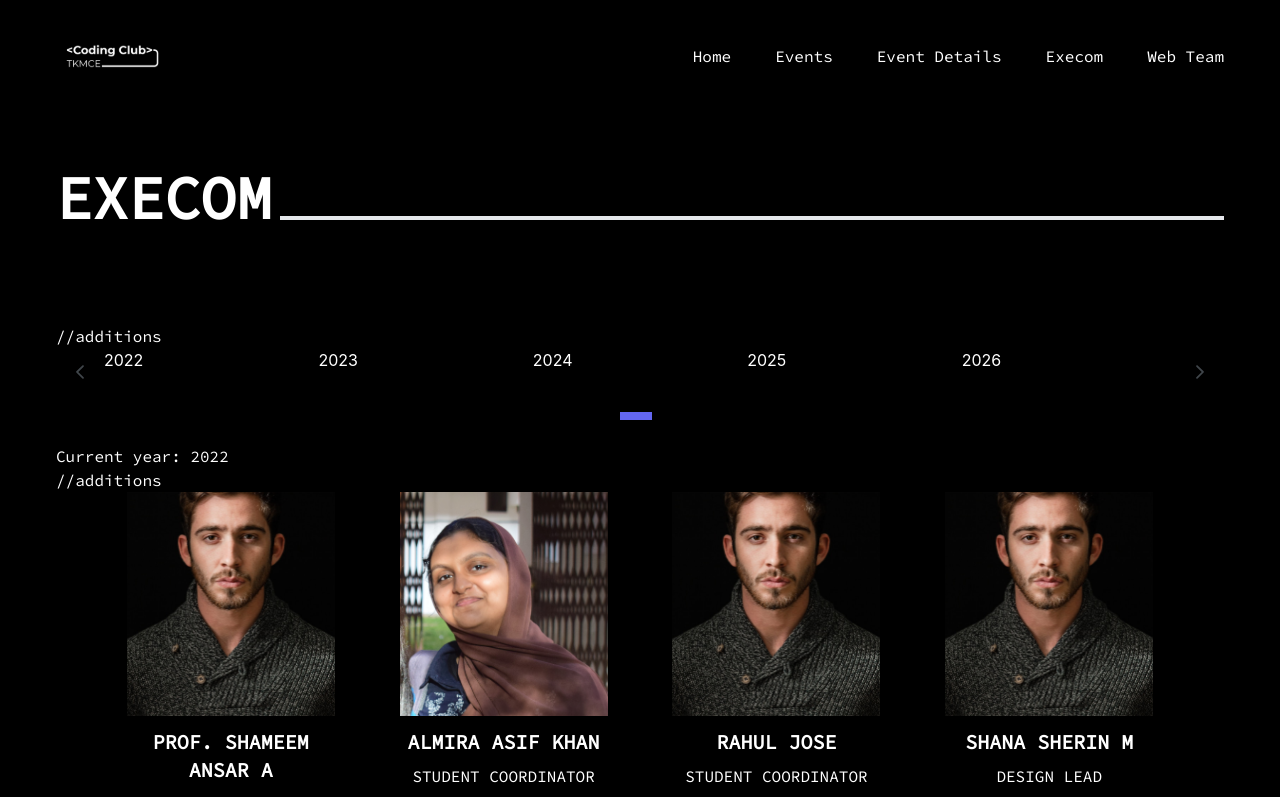
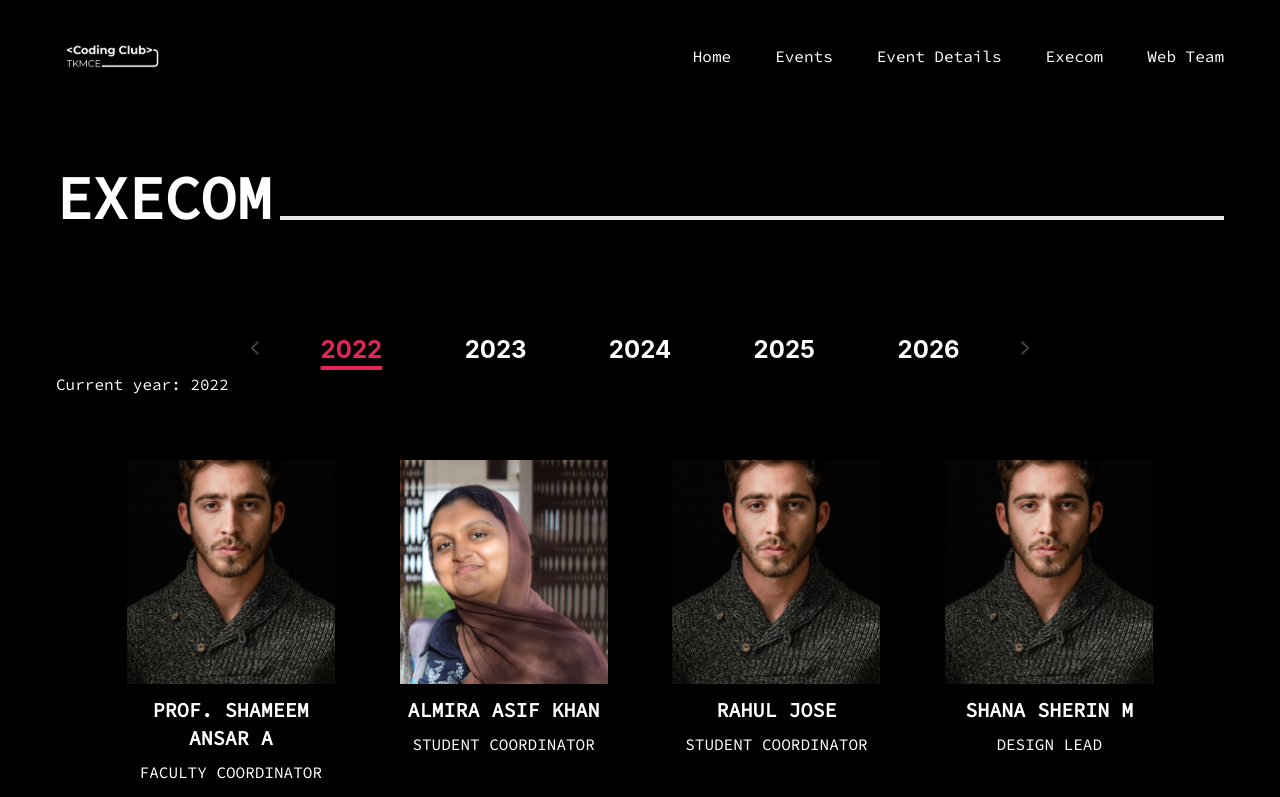
Before and after one commit to agastus047/codingclub-frontend, a React (Vite) app: page /execom in a window 1280 px wide. Shown: the top 797 px of the page. Built offline with nearby package versions, Linux system fonts and the light colour scheme.

Commit message:
Add caroused for execom year selection

```diff
--- a/src/components/Execom.jsx
+++ b/src/components/Execom.jsx
@@ -10,6 +10,7 @@ import Anand from '../assets/images/img8.jpg'
 import Sreehari from '../assets/images/img9.jpg'
 import Placeholder from '../assets/placeholder-image-execom.svg'
 import { Carousel } from 'primereact/carousel';
+import '../styles/execom.css';
 
 const Execom = () => {
 
@@ -83,8 +84,6 @@ const Execom = () => {
             },
         ]
     );
-    //additions
-    //*************
     const [items,setItems] = useState([
         {
             id:0,
@@ -120,12 +119,12 @@ const Execom = () => {
 
     const itemTemplate = (item) => {
         return(
-          <div onClick={()=> setCurrentYear(item.title)}>
+          <div className={`flex justify-center hover:text-[#E5245A] hover:cursor-pointer text-xl md:text-2xl font-bold underline-offset-8 decoration-4 ${item.title === currentYear ? "underline text-[#E5245A]":""}`}
+            onClick={()=> setCurrentYear(item.title)}>
             {item.title}
           </div>
         );
     }
-    //additions till here
     const renderedCards = imgList.map(item => (
         <ExecomCard key={item.id} item={item}/>
     ));
@@ -136,12 +135,12 @@ const Execom = () => {
                 <div className="font-black text-4xl sm:text-6xl">EXECOM</div>
                 <div className="flex-auto border-b-4 mb-2 ml-2"></div>
             </div>
-            //additions
-            <Carousel value={items} numScroll={1} numVisible={5} responsiveOptions={responsiveOptions} itemTemplate={itemTemplate}/>
-            <div>
+            <div className="flex justify-center">
+                <Carousel value={items} numScroll={1} numVisible={5} responsiveOptions={responsiveOptions} itemTemplate={itemTemplate} className="w-full xl:w-[70%]"/>
+            </div>
+            <div className="mb-16">
                 Current year: {currentYear}
             </div>
-            //additions
             <div className="flex justify-center">
                 <div className="grid justify-items-center grid-cols-1 md:grid-cols-2 lg:grid-cols-3 xl:grid-cols-4 gap-10 w-full md:w-[85%] xl:w-[90%] 2xl:w-3/4 md:gap-y-16">
                     {renderedCards}
--- /dev/null
+++ b/src/styles/execom.css
@@ -0,0 +1,7 @@
+.p-carousel-indicators {
+    display: none;
+}
+
+.p-carousel-items-content {
+    padding-top: 0.6rem;
+}
```
